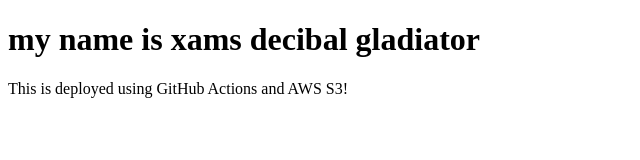
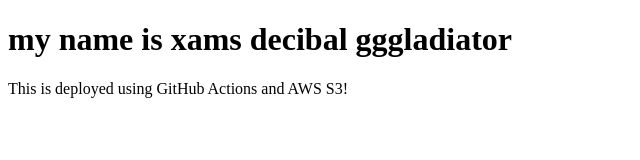
Before and after one commit to Narsireddy-1118/my-deployment-repo, a website: page index.html in a window 1280 px wide. Shown: the whole page, without its empty margins (0-640 px from the left). Drawn offline with Linux system fonts and the light colour scheme.

Commit message:
Update index.html

```diff
--- a/index.html
+++ b/index.html
@@ -6,7 +6,7 @@
     <title>My Static Website</title>
 </head>
 <body>
-    <h1>my name is xams decibal gladiator</h1>
+    <h1>my name is xams decibal gggladiator</h1>
     <p>This is deployed using GitHub Actions and AWS S3!</p>
 </body>
 </html>
```
